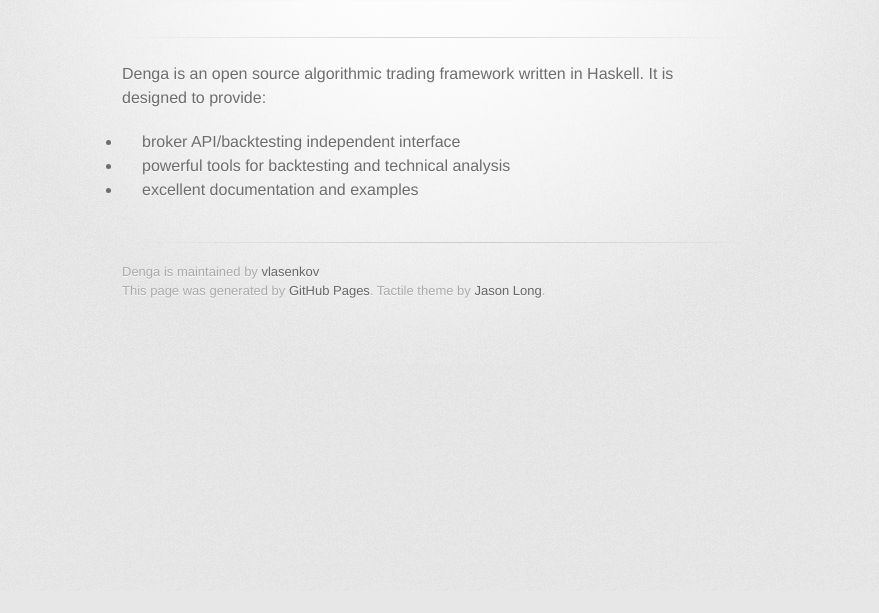
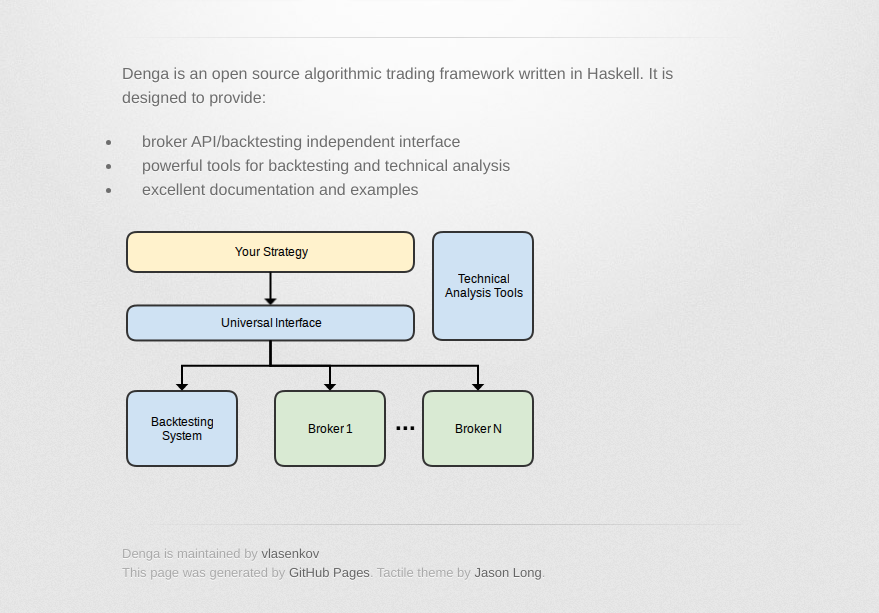
Before and after one commit to cognimech/Denga, a plain HTML site: page index.html in a window 1280 px wide. Shown: the part 209-822 px from the top of the page, without its empty margins (208-1087 px from the left). Before the commit the page ends 800 px from the top, so only its background shows below. Drawn offline with Linux system fonts and the light colour scheme; a web font is replaced by a local one.

Commit message:
Update index.html

```diff
--- a/index.html
+++ b/index.html
@@ -38,6 +38,7 @@
 <li>powerful tools for backtesting and technical analysis</li>
 <li>excellent documentation and examples</li>
 </ul>
+        <img src="./images/scheme1.png"/>
         </section>
 
         <footer>
```
